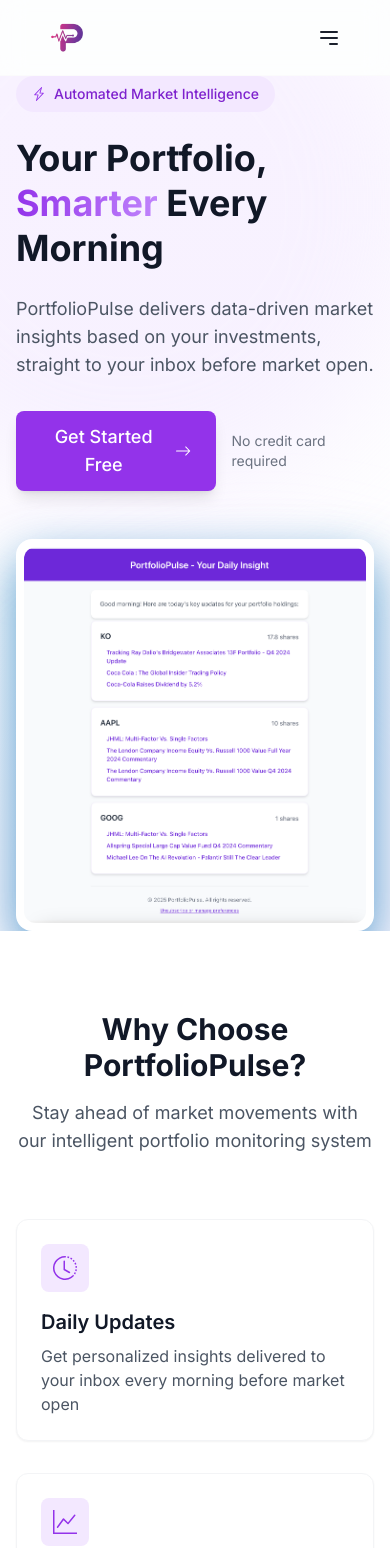
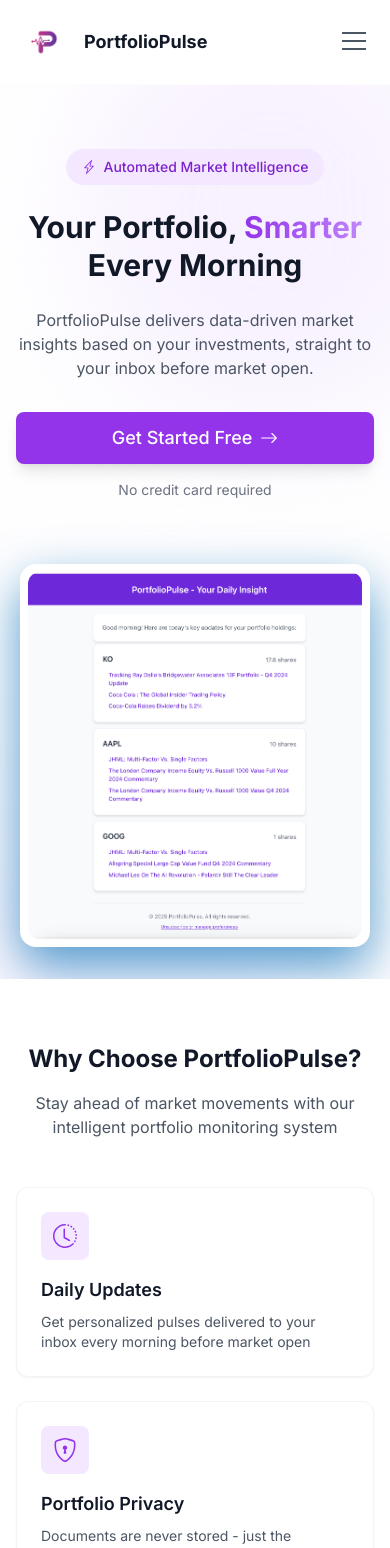
Before and after one commit to colinchambachan/PortfolioPulse, a Next.js app in the folder client/: page / in a window 390 px wide. Shown: the top 1548 px of the page. Built offline with nearby package versions, Linux system fonts and the light colour scheme.

Commit message:
feat: UI updates

```diff
--- a/client/app/components/Navbar.tsx
+++ b/client/app/components/Navbar.tsx
@@ -2,22 +2,35 @@
 import { BsGear } from "react-icons/bs";
 import Image from "next/image";
 import Link from "next/link";
+import { useState, useEffect } from "react";
+import { usePathname } from "next/navigation";
 
 export default function Navbar() {
+  const [isOpen, setIsOpen] = useState(false);
+  const pathname = usePathname();
+
+  // Close menu when route changes
+  useEffect(() => {
+    setIsOpen(false);
+  }, [pathname]);
+
   return (
     <nav
-      className="w-full flex items-center justify-between px-8 border-b border-gray-100/30 bg-white/70 backdrop-blur-md supports-[backdrop-filter]:bg-white/70"
+      className="w-full flex items-center justify-between px-4 sm:px-8 py-3 border-b border-gray-100/30 bg-white relative z-50"
       data-aos="fade-down"
     >
       <div className="flex items-center">
-        <Link href="/">
+        <Link href="/" className="flex items-center gap-2">
           <Image
             src="/logo_nobg.png"
             alt="Portfolio Pulse Dashboard"
-            width={75}
-            height={40}
+            width={60}
+            height={32}
             className="rounded-full"
           />
+          <span className="text-lg font-bold text-gray-900 sm:hidden">
+            PortfolioPulse
+          </span>
         </Link>
         <Link
           href="/"
@@ -27,6 +40,7 @@
         </Link>
       </div>
 
+      {/* Desktop Navigation */}
       <div className="flex items-center space-x-6 hidden sm:flex">
         <button className="flex items-center text-gray-600 hover:text-purple-600 transition">
           <Link href="/"> Home </Link>
@@ -49,41 +63,101 @@
         </button>
       </div>
 
-      <div className="sm:hidden dropdown dropdown-bottom dropdown-end">
-        <div tabIndex={0} role="button" className="btn btn-ghost rounded-btn">
-          <svg
-            className="w-6 h-6"
-            fill="none"
-            stroke="currentColor"
-            viewBox="0 0 24 24"
-            xmlns="http://www.w3.org/2000/svg"
+      {/* Mobile Navigation */}
+      <div className="sm:hidden relative">
+        <button
+          onClick={() => setIsOpen(!isOpen)}
+          className="p-2 rounded-lg hover:bg-gray-100 transition-colors"
+          aria-expanded={isOpen}
+          aria-label="Toggle navigation menu"
         >
-            <path
-              strokeLinecap="round"
-              strokeLinejoin="round"
-              strokeWidth="2"
-              d="M4 6h16M4 12h16m-7 6h7"
-            ></path>
-          </svg>
+          <div className="relative w-6 h-5">
+            <span
+              className={`absolute block h-0.5 w-6 bg-gray-600 transform transition-all duration-300 ease-in-out ${
+                isOpen ? "rotate-45 top-2" : "top-0"
+              }`}
+            />
+            <span
+              className={`absolute block h-0.5 w-6 bg-gray-600 top-2 transition-all duration-200 ${
+                isOpen ? "opacity-0" : "opacity-100"
+              }`}
+            />
+            <span
+              className={`absolute block h-0.5 w-6 bg-gray-600 transform transition-all duration-300 ease-in-out ${
+                isOpen ? "-rotate-45 top-2" : "top-4"
+              }`}
+            />
           </div>
-        <ul
-          tabIndex={0}
-          className="menu dropdown-content bg-white text-gray-900 rounded-box z-10 w-52 shadow-2xl"
-          style={{ backgroundColor: "white" }}
+        </button>
+
+        {/* Mobile Menu */}
+        <div
+          className={`absolute right-0 mt-4 w-screen max-w-[250px] transform transition-all duration-300 ease-in-out ${
+            isOpen
+              ? "opacity-100 translate-y-0"
+              : "opacity-0 translate-y-[-10px] pointer-events-none"
+          }`}
         >
+          <ul className="bg-white rounded-lg shadow-xl border border-gray-100 overflow-hidden">
             <li>
-            <Link href="/">Home</Link>
+              <Link
+                href="/"
+                className={`flex items-center px-4 py-3 hover:bg-purple-50 transition-colors ${
+                  pathname === "/"
+                    ? "text-purple-600 bg-purple-50/50"
+                    : "text-gray-700"
+                }`}
+              >
+                Home
+              </Link>
             </li>
             <li>
-            <Link href="/contact">Contact</Link>
+              <Link
+                href="/contact"
+                className={`flex items-center px-4 py-3 hover:bg-purple-50 transition-colors ${
+                  pathname === "/contact"
+                    ? "text-purple-600 bg-purple-50/50"
+                    : "text-gray-700"
+                }`}
+              >
+                Contact
+              </Link>
             </li>
             <li>
-            <Link href="/start">Get Started</Link>
+              <Link
+                href="/pro"
+                className={`flex items-center px-4 py-3 hover:bg-purple-50 transition-colors ${
+                  pathname === "/pro"
+                    ? "text-purple-600 bg-purple-50/50"
+                    : "text-gray-700"
+                }`}
+              >
+                Pro
+              </Link>
+            </li>
+            <li className="px-4 py-2">
+              <Link
+                href="/start"
+                className="flex items-center justify-center bg-purple-600 text-white py-2 px-4 rounded-lg hover:bg-purple-700 transition-colors"
+              >
+                Get Started
+              </Link>
             </li>
             <li>
-            <Link href="/configure">Configure</Link>
+              <Link
+                href="/configure"
+                className={`flex items-center px-4 py-3 hover:bg-purple-50 transition-colors ${
+                  pathname === "/configure"
+                    ? "text-purple-600 bg-purple-50/50"
+                    : "text-gray-700"
+                }`}
+              >
+                <BsGear className="mr-2" />
+                Configure
+              </Link>
             </li>
           </ul>
+        </div>
       </div>
     </nav>
   );
--- a/client/app/page.tsx
+++ b/client/app/page.tsx
@@ -9,7 +9,7 @@
   BsArrowRight,
   BsLightningCharge,
   BsClockHistory,
-  BsGraphUp,
+  BsShieldLock,
 } from "react-icons/bs";
 
 export default function Landing() {
@@ -17,41 +17,42 @@
     AOS.init({
       duration: 1000,
       once: true,
+      disable: "mobile",
     });
   }, []);
 
   return (
     <div className="flex flex-col bg-gradient-to-b from-white to-purple-50/30">
       {/* Hero section */}
-      <section className="relative overflow-hidden">
-        {/* Background gradient blob */}
-        <div className="absolute top-[-20%] right-[-10%] w-[600px] h-[600px] bg-purple-200/30 rounded-full blur-3xl" />
-        <div className="absolute bottom-[-30%] left-[-10%] w-[600px] h-[600px] bg-purple-100/30 rounded-full blur-3xl" />
+      <section className="relative overflow-hidden min-h-screen">
+        {/* Background gradient blob - optimized for mobile */}
+        <div className="absolute top-[-10%] right-[-20%] w-[100vw] sm:w-[600px] h-[50vh] sm:h-[600px] bg-purple-200/30 rounded-full blur-3xl" />
+        <div className="absolute bottom-[-20%] left-[-20%] w-[100vw] sm:w-[600px] h-[50vh] sm:h-[600px] bg-purple-100/30 rounded-full blur-3xl" />
 
-        <div
-          className="relative min-h-[calc(100vh-4rem)] w-full max-w-7xl mx-auto grid grid-cols-1 md:grid-cols-2 gap-12 items-center px-4 md:px-8"
-          data-aos="fade-up"
-        >
+        <div className="relative w-full max-w-7xl mx-auto px-4 sm:px-8 py-8 sm:py-0 flex flex-col md:grid md:grid-cols-2 gap-8 md:gap-12 items-center min-h-[calc(100vh-5rem)]">
           {/* Left side - Text content */}
-          <div className="flex flex-col items-start text-left z-10">
-            <div className="inline-flex items-center gap-2 bg-purple-100 text-purple-700 px-4 py-2 rounded-full text-sm font-medium mb-6">
+          <div className="flex flex-col items-center md:items-start text-center md:text-left z-10 mt-8 sm:mt-0">
+            <div className="inline-flex items-center gap-2 bg-purple-100 text-purple-700 px-4 py-2 rounded-full text-sm font-medium mb-6 animate-fade-in">
               <BsLightningCharge className="text-purple-600" />
-              Automated Market Intelligence
+              <span className="whitespace-nowrap">
+                Automated Market Intelligence
+              </span>
             </div>
-            <h1 className="text-4xl md:text-6xl font-bold text-gray-900 mb-6 leading-tight">
+            <h1 className="text-3xl sm:text-4xl md:text-6xl font-bold text-gray-900 mb-6 leading-tight">
               Your Portfolio,{" "}
               <span className="text-transparent bg-clip-text bg-gradient-to-r from-purple-600 to-purple-400">
                 Smarter
               </span>{" "}
+              <br className="hidden sm:block" />
               Every Morning
             </h1>
-            <p className="text-lg md:text-xl text-gray-600 mb-8 max-w-xl">
+            <p className="text-base sm:text-lg md:text-xl text-gray-600 mb-8 max-w-xl">
               PortfolioPulse delivers data-driven market insights based on your
               investments, straight to your inbox before market open.
             </p>
-            <div className="flex items-center gap-4">
-              <Link href="start">
-                <button className="group bg-purple-600 text-white px-6 md:px-8 py-3 md:py-4 rounded-lg shadow-lg hover:bg-purple-700 transition-all text-lg font-medium inline-flex items-center gap-2">
+            <div className="flex flex-col sm:flex-row items-center gap-4 w-full sm:w-auto">
+              <Link href="start" className="w-full sm:w-auto">
+                <button className="w-full sm:w-auto group bg-purple-600 text-white px-6 md:px-8 py-3 md:py-4 rounded-lg shadow-lg hover:bg-purple-700 transition-all text-lg font-medium inline-flex items-center justify-center gap-2">
                   Get Started Free
                   <BsArrowRight className="group-hover:translate-x-1 transition-transform" />
                 </button>
@@ -61,10 +62,7 @@
           </div>
 
           {/* Right side - Image */}
-          <div
-            className="relative z-10 w-full max-w-[400px] md:max-w-[450px] mx-auto"
-            data-aos="fade-left"
-          >
+          <div className="relative z-10 w-full max-w-[350px] sm:max-w-[400px] md:max-w-[450px] mx-auto mt-8 md:mt-0">
             <div className="relative bg-white p-2 rounded-2xl shadow-[0_20px_50px_rgba(8,_112,_184,_0.7)]">
               <Image
                 width={600}
@@ -72,6 +70,7 @@
                 src="/dashboard_preview4.png"
                 alt="Portfolio Pulse Dashboard"
                 className="w-full h-auto rounded-xl"
+                priority
               />
             </div>
           </div>
@@ -79,73 +78,61 @@
       </section>
 
       {/* Features section */}
-      <section className="py-20 bg-white">
+      <section className="py-16 sm:py-20 bg-white">
         <div className="max-w-7xl mx-auto px-4 md:px-8">
-          <div className="text-center mb-16" data-aos="fade-up">
-            <h2 className="text-3xl md:text-4xl font-bold text-gray-900 mb-4">
+          <div className="text-center mb-12 sm:mb-16">
+            <h2 className="text-2xl sm:text-3xl md:text-4xl font-bold text-gray-900 mb-4">
               Why Choose PortfolioPulse?
             </h2>
-            <p className="text-lg text-gray-600 max-w-2xl mx-auto">
+            <p className="text-base sm:text-lg text-gray-600 max-w-2xl mx-auto">
               Stay ahead of market movements with our intelligent portfolio
               monitoring system
             </p>
           </div>
 
-          <div className="grid md:grid-cols-3 gap-8">
+          <div className="grid sm:grid-cols-2 md:grid-cols-3 gap-6 sm:gap-8">
             {/* Feature 1 */}
-            <div
-              className="bg-white p-6 rounded-xl border border-gray-100 shadow-sm hover:shadow-md transition-shadow"
-              data-aos="fade-up"
-              data-aos-delay="200"
-            >
+            <div className="bg-white p-6 rounded-xl border border-gray-100 shadow-sm hover:shadow-md transition-shadow">
               <div className="w-12 h-12 bg-purple-100 rounded-lg flex items-center justify-center mb-4">
                 <BsClockHistory className="text-2xl text-purple-600" />
               </div>
-              <h3 className="text-xl font-semibold text-gray-900 mb-2">
+              <h3 className="text-lg sm:text-xl font-semibold text-gray-900 mb-2">
                 Daily Updates
               </h3>
-              <p className="text-gray-600">
-                Get personalized insights delivered to your inbox every morning
+              <p className="text-sm sm:text-base text-gray-600">
+                Get personalized pulses delivered to your inbox every morning
                 before market open
               </p>
             </div>
 
             {/* Feature 2 */}
-            <div
-              className="bg-white p-6 rounded-xl border border-gray-100 shadow-sm hover:shadow-md transition-shadow"
-              data-aos="fade-up"
-              data-aos-delay="300"
-            >
+            <div className="bg-white p-6 rounded-xl border border-gray-100 shadow-sm hover:shadow-md transition-shadow">
               <div className="w-12 h-12 bg-purple-100 rounded-lg flex items-center justify-center mb-4">
-                <BsGraphUp className="text-2xl text-purple-600" />
+                <BsShieldLock className="text-2xl text-purple-600" />
               </div>
-              <h3 className="text-xl font-semibold text-gray-900 mb-2">
-                Informed Growth
+              <h3 className="text-lg sm:text-xl font-semibold text-gray-900 mb-2">
+                Portfolio Privacy
               </h3>
-              <p className="text-gray-600">
-                Never lose the pulse of your holdings and see your investments
-                grow
+              <p className="text-sm sm:text-base text-gray-600">
+                Documents are never stored - just the holdings and quantities
+                you approve
               </p>
             </div>
 
             {/* Feature 3 */}
-            <div
-              className="bg-white p-6 rounded-xl border border-gray-100 shadow-sm hover:shadow-md transition-shadow"
-              data-aos="fade-up"
-              data-aos-delay="100"
-            >
+            <div className="bg-white p-6 rounded-xl border border-gray-100 shadow-sm hover:shadow-md transition-shadow sm:col-span-2 md:col-span-1">
               <div className="w-12 h-12 bg-purple-100 rounded-lg flex items-center justify-center mb-4">
                 <BsLightningCharge className="text-2xl text-purple-600" />
               </div>
               <div className="flex items-center gap-2 mb-2">
-                <h3 className="text-xl font-semibold text-gray-900">
+                <h3 className="text-lg sm:text-xl font-semibold text-gray-900">
                   AI-Powered Analysis
                 </h3>
                 <span className="bg-purple-600 text-white text-xs font-medium px-2 py-1 rounded-full">
                   Pro
                 </span>
               </div>
-              <p className="text-gray-600">
+              <p className="text-sm sm:text-base text-gray-600">
                 Leverage GenAI to analyze market trends and news relevant to
                 your holdings
               </p>
@@ -155,64 +142,49 @@
       </section>
 
       {/* Social Proof section */}
-      <section className="py-24 bg-gray-50">
+      <section className="py-16 sm:py-24 bg-gray-50">
         <div className="max-w-7xl mx-auto px-4 md:px-8 text-center">
-          <div
-            className="flex flex-wrap items-center justify-center gap-12 mb-8"
-            data-aos="fade-up"
-          >
+          <div className="flex flex-wrap items-center justify-center gap-8 sm:gap-12 mb-6 sm:mb-8">
             <Image
               src="/wealthsimple.png"
               alt="Wealthsimple"
               width={120}
               height={40}
-              className="h-8 w-auto opacity-50 hover:opacity-100 transition-opacity"
+              className="h-6 sm:h-8 w-auto opacity-50 hover:opacity-100 transition-opacity"
             />
             <Image
               src="/rbc.png"
               alt="RBC"
               width={120}
               height={40}
-              className="h-32 w-auto opacity-50 hover:opacity-100 transition-opacity"
+              className="h-24 sm:h-32 w-auto opacity-50 hover:opacity-100 transition-opacity"
             />
-
             <Image
               src="/cibc.png"
               alt="CIBC"
               width={120}
               height={40}
-              className="h-8 w-auto opacity-50 hover:opacity-100 transition-opacity"
+              className="h-6 sm:h-8 w-auto opacity-50 hover:opacity-100 transition-opacity"
             />
           </div>
-          <p className="text-sm text-gray-500">
+          <p className="text-xs sm:text-sm text-gray-500">
             Compatible with major Financial Institutions
           </p>
         </div>
       </section>
 
       {/* CTA Section */}
-      <section className="py-20 bg-white">
+      <section className="py-16 sm:py-20 bg-white">
         <div className="max-w-4xl mx-auto px-4 md:px-8 text-center">
-          <h2
-            className="text-3xl md:text-4xl font-bold text-gray-900 mb-6"
-            data-aos="fade-up"
-          >
+          <h2 className="text-2xl sm:text-3xl md:text-4xl font-bold text-gray-900 mb-4 sm:mb-6">
             Ready to Supercharge Your Portfolio?
           </h2>
-          <p
-            className="text-lg text-gray-600 mb-8"
-            data-aos="fade-up"
-            data-aos-delay="100"
-          >
+          <p className="text-base sm:text-lg text-gray-600 mb-8">
             Join investors who trust PortfolioPulse for their daily market
             insights
           </p>
           <Link href="start">
-            <button
-              className="group bg-purple-600 text-white px-8 py-4 rounded-lg shadow-lg hover:bg-purple-700 transition-all text-lg font-medium inline-flex items-center gap-2"
-              data-aos="fade-up"
-              data-aos-delay="200"
-            >
+            <button className="w-full sm:w-auto group bg-purple-600 text-white px-6 sm:px-8 py-3 sm:py-4 rounded-lg shadow-lg hover:bg-purple-700 transition-all text-lg font-medium inline-flex items-center justify-center gap-2">
               Get Started Free
               <BsArrowRight className="group-hover:translate-x-1 transition-transform" />
             </button>
@@ -220,86 +192,11 @@
         </div>
       </section>
 
-      {/* <footer className="w-full py-8 border-t border-gray-100 bg-white"> */}
-      <footer className="w-full py-8  bg-white">
-        {/* <div className="max-w-7xl mx-auto px-4 md:px-8"> */}
-        {/* <div className="grid grid-cols-2 md:grid-cols-4 gap-8">
-            <div>
-              <h3 className="font-semibold text-gray-900 mb-4">Product</h3>
-              <ul className="space-y-2">
-                <li>
-                  <Link
-                    href="/start"
-                    className="text-gray-600 hover:text-purple-600"
-                  >
-                    Get Started
-                  </Link>
-                </li>
-                <li>
-                  <Link
-                    href="/pro"
-                    className="text-gray-600 hover:text-purple-600"
-                  >
-                    Pricing
-                  </Link>
-                </li>
-              </ul>
-            </div>
-            <div>
-              <h3 className="font-semibold text-gray-900 mb-4">Company</h3>
-              <ul className="space-y-2">
-                <li>
-                  <Link
-                    href="/contact"
-                    className="text-gray-600 hover:text-purple-600"
-                  >
-                    Contact
-                  </Link>
-                </li>
-                <li>
-                  <a href="#" className="text-gray-600 hover:text-purple-600">
-                    About Us
-                  </a>
-                </li>
-              </ul>
-            </div>
-            <div>
-              <h3 className="font-semibold text-gray-900 mb-4">Legal</h3>
-              <ul className="space-y-2">
-                <li>
-                  <a href="#" className="text-gray-600 hover:text-purple-600">
-                    Privacy Policy
-                  </a>
-                </li>
-                <li>
-                  <a href="#" className="text-gray-600 hover:text-purple-600">
-                    Terms of Service
-                  </a>
-                </li>
-              </ul>
-            </div>
-            <div>
-              <h3 className="font-semibold text-gray-900 mb-4">Connect</h3>
-              <ul className="space-y-2">
-                <li>
-                  <a
-                    href="mailto:info.portfoliopulse@gmail.com"
-                    className="text-gray-600 hover:text-purple-600"
-                  >
-                    Email Us
-                  </a>
-                </li>
-                <li>
-                  <a href="#" className="text-gray-600 hover:text-purple-600">
-                    LinkedIn
-                  </a>
-                </li>
-              </ul>
-            </div>
-          </div> */}
-        {/* </div> */}
+      <footer className="w-full py-8 bg-white">
         <div className="mt-8 pt-8 border-t border-gray-100 text-center text-gray-600">
-          <p>&copy; 2025 PortfolioPulse. All Rights Reserved.</p>
+          <p className="text-sm">
+            &copy; 2025 PortfolioPulse. All Rights Reserved.
+          </p>
         </div>
       </footer>
     </div>
--- a/client/app/start/page.tsx
+++ b/client/app/start/page.tsx
@@ -494,6 +494,7 @@
                             <td className="text-center">
                               {editing === symbol ? (
                                 <button
+                                  type="button"
                                   className="px-3 py-1 text-sm bg-purple-600 text-white rounded-md hover:bg-purple-700 transition-colors"
                                   onClick={handleSave}
                                 >
@@ -501,6 +502,7 @@
                                 </button>
                               ) : (
                                 <button
+                                  type="button"
                                   onClick={() => handleEdit(symbol)}
                                   className="text-gray-600 hover:text-purple-600 transition-colors"
                                   title="Edit"
@@ -511,6 +513,7 @@
                             </td>
                             <td className="text-center">
                               <button
+                                type="button"
                                 className="text-gray-400 hover:text-red-500 transition-colors"
                                 onClick={() => handleDelete(symbol)}
                                 title="Delete"
```
Lines whose indentation alone changed are shown as unchanged.
